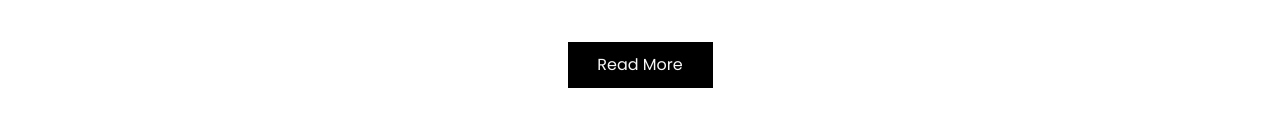
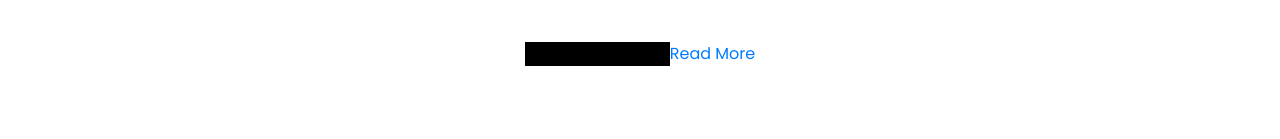
Before and after one commit to Zuzanna877/CAD_Projekt, a plain HTML site: page index.html in a window 1280 px wide. Shown: the part 1326-1465 px from the top of the page. Drawn offline with nearby package versions, Linux system fonts and the light colour scheme; some packages are replaced by stand-ins of ours; grey boxes are pictures that could not be loaded.

Commit message:
Update index.html

```diff
--- a/index.html
+++ b/index.html
@@ -294,7 +294,7 @@ height="0" width="0" style="display:none;visibility:hidden"></iframe></noscript>
       <div class="d-flex justify-content-center">
         <a href="https://pl.wikipedia.org/wiki/Owoc">
         <a href="" class="custom_dark-btn">
-          Read More
+          <a href="https://pl.wikipedia.org/wiki/Owoc"> Read More </a>
         </a>
         </a>
       </div>
```
